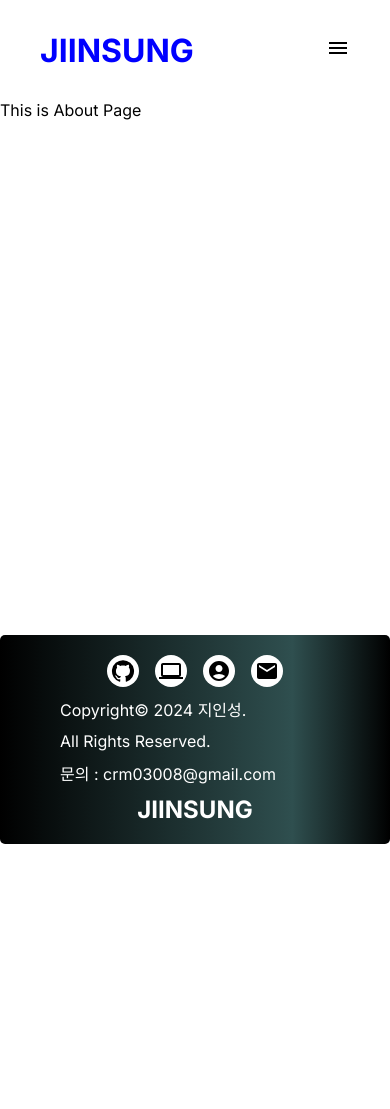
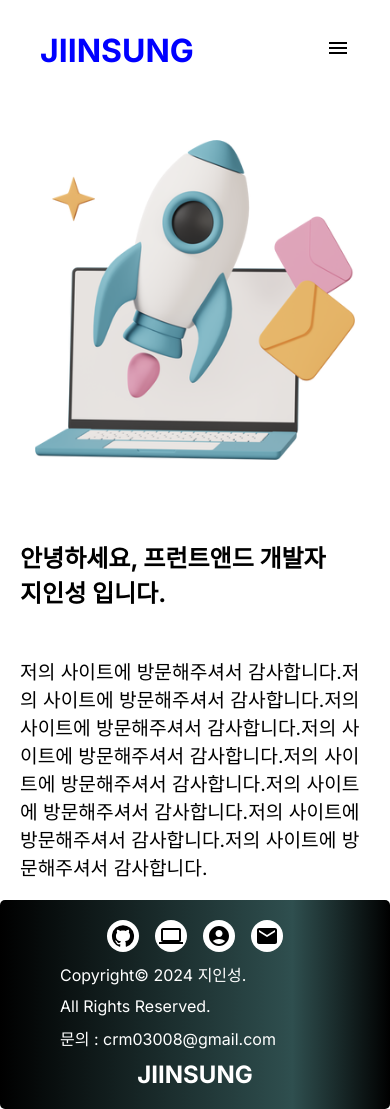
Before and after one commit to JIINSUNG/Portfolio_Next, a Next.js app: page /about in a window 390 px wide. Before the commit the page ends 844 px from the top, so only its background shows below. Built offline with nearby package versions, Linux system fonts and the light colour scheme.

Commit message:
feat: about 페이지 작업
- about 페이지 스타일 작업
- 모바일 햄버거 메뉴 클릭시 뒷 요소들이 표시되던 버그 수정

```diff
--- a/package.json
+++ b/package.json
@@ -1,6 +1,6 @@
 {
   "name": "portfolio",
-  "version": "0.1.0",
+  "version": "0.2.1",
   "private": true,
   "scripts": {
     "dev": "next dev",
--- a/src/app/about/page.tsx
+++ b/src/app/about/page.tsx
@@ -1,5 +1,7 @@
+import { AboutSection } from "@/pages-flat/about";
+
 const Page = () => {
-  return <>This is About Page</>;
+  return <AboutSection />;
 };
 
 export default Page;
--- a/src/entities/contactForm/ContactForm.module.css
+++ b/src/entities/contactForm/ContactForm.module.css
@@ -48,4 +48,5 @@
   font-size: 1.5rem;
   border-radius: 10px;
   border-style: none;
+  cursor: pointer;
 }
--- a/src/entities/mobileMenu/MobileMenu.module.css
+++ b/src/entities/mobileMenu/MobileMenu.module.css
@@ -19,7 +19,8 @@
 }
 
 .menu {
-  position: absolute;
+  position: fixed;
+  z-index: 1;
   background: linear-gradient(to bottom, blue, #4b89dc, blue);
   min-width: 360px;
   width: 100%;
--- a/src/entities/mobileMenu/MobileMenu.tsx
+++ b/src/entities/mobileMenu/MobileMenu.tsx
@@ -13,7 +13,6 @@ const MobileMenu = () => {
     <div
       ref={menuRef}
       className={context.menuOpen ? styles.menu : styles.disappear}
-      onClick={() => context.setMenuOpen((prev: boolean) => !prev)}
     >
       <nav className={styles.nav}>
         <Link href="/about" className={styles.link}>
--- /dev/null
+++ b/src/pages-flat/about/AboutSection.module.css
@@ -0,0 +1,166 @@
+@keyframes appear {
+  0% {
+    opacity: 0;
+    transform: translateX(-1000px);
+  }
+
+  100% {
+    opacity: 1;
+    transform: translateX(0);
+  }
+}
+
+@keyframes mobileappear {
+  0% {
+    opacity: 0;
+  }
+
+  100% {
+    opacity: 1;
+  }
+}
+
+@keyframes appearleft {
+  0% {
+    opacity: 0;
+    transform: translateX(-1000px);
+  }
+
+  100% {
+    opacity: 1;
+    transform: translateX(0);
+  }
+}
+
+@keyframes appearright {
+  0% {
+    opacity: 0;
+    transform: translateX(1000px);
+  }
+
+  100% {
+    opacity: 1;
+    transform: translateX(0);
+  }
+}
+.section {
+  display: flex;
+  flex-direction: column;
+  flex: 1;
+  min-height: 1000px;
+  padding: 5% 5%;
+}
+
+.hero {
+  display: flex;
+  flex-direction: row;
+  flex: 1;
+}
+
+.about {
+  display: flex;
+  flex: 1;
+  flex-direction: column;
+  align-items: center;
+  justify-content: center;
+  animation: appearleft 1.5s ease-in-out;
+}
+
+.content {
+  display: flex;
+  flex-direction: column;
+  gap: 3rem;
+  padding: 0 20px;
+}
+
+.content h1 {
+  font-size: 3rem;
+  white-space: nowrap;
+}
+
+.content p {
+  font-size: 1.5rem;
+}
+
+.profile {
+  display: flex;
+  flex: 1;
+  position: relative;
+  animation: appearright 1.5s ease-in-out;
+}
+
+.imageSection {
+  display: flex;
+  align-items: center;
+  justify-content: center;
+  width: 100%;
+  height: 100%;
+}
+
+.imageSection img {
+  width: 500px;
+  height: 500px;
+}
+
+@media (min-width: 1000px) and (max-width: 1600px) {
+  .section {
+    padding: 0;
+    min-height: 800px;
+  }
+
+  .content h1 {
+    font-size: 2rem;
+  }
+
+  .imageSection img {
+    width: 400px;
+    height: 400px;
+  }
+}
+
+@media (max-width: 1000px) {
+  .section {
+    padding: 0;
+    min-height: 800px;
+  }
+
+  .about {
+    position: relative;
+    justify-content: flex-start;
+    max-height: 450px;
+    animation: mobileappear 1.5s ease-in-out;
+  }
+
+  .hero {
+    flex-direction: column-reverse;
+  }
+
+  .content {
+    margin-top: 10%;
+    position: absolute;
+  }
+
+  .content h1 {
+    font-size: 1.5rem;
+  }
+
+  .profile {
+    display: flex;
+    animation: mobileappear 1.5s ease-in-out;
+  }
+
+  .imageSection {
+    position: absolute;
+    object-fit: fill;
+    padding: 10%;
+  }
+
+  .imageSection img {
+    width: 320px;
+    height: 320px;
+  }
+
+  .content p {
+    font-size: 1.2rem;
+  }
+}
--- /dev/null
+++ b/src/pages-flat/about/AboutSection.tsx
@@ -0,0 +1,34 @@
+import React from "react";
+import styles from "./AboutSection.module.css";
+import { email } from "@/shared/assets";
+import Image from "next/image";
+
+export default function AboutSection() {
+  return (
+    <section className={styles.section}>
+      <div className={styles.hero}>
+        <div className={styles.about}>
+          <div className={styles.content}>
+            <h1>
+              안녕하세요, 프런트앤드 개발자 <br />
+              지인성 입니다.
+            </h1>
+            <p>
+              저의 사이트에 방문해주셔서 감사합니다.저의 사이트에 방문해주셔서
+              감사합니다.저의 사이트에 방문해주셔서 감사합니다.저의 사이트에
+              방문해주셔서 감사합니다.저의 사이트에 방문해주셔서 감사합니다.저의
+              사이트에 방문해주셔서 감사합니다.저의 사이트에 방문해주셔서
+              감사합니다.저의 사이트에 방문해주셔서 감사합니다.
+            </p>
+          </div>
+        </div>
+        <div className={styles.profile}>
+          {/* image section */}
+          <div className={styles.imageSection}>
+            <Image src={email} alt="profile" />
+          </div>
+        </div>
+      </div>
+    </section>
+  );
+}
--- /dev/null
+++ b/src/pages-flat/about/index.ts
@@ -0,0 +1 @@
+export { default as AboutSection } from "./AboutSection";
--- a/src/pages-flat/contact/ContactSection.module.css
+++ b/src/pages-flat/contact/ContactSection.module.css
@@ -4,7 +4,6 @@
   }
   50% {
     transform: translateY(-100px) rotate(15deg);
-
   }
   100% {
     transform: translateY(0) rotate(0deg);
@@ -14,35 +13,35 @@
 .section {
   display: flex;
   flex-direction: column;
-    flex : 1;
-    justify-content : center;
-    align-items : center;
-    padding : 5% 5%;
+  flex: 1;
+  justify-content: center;
+  align-items: center;
+  padding: 5% 5%;
 }
 
 .header {
-    display : flex;
+  display: flex;
   flex-direction: column;
-    text-align : center;
-    margin-bottom : 2rem;
+  text-align: center;
+  margin: 1rem;
 }
 
 .header h1 {
-    font-size : 3rem;
-    margin : 2rem 0;
+  font-size: 3rem;
+  margin: 1rem 0;
 }
 
 .header p {
   font-size: 1.5rem;
-    color : grey;
+  color: grey;
 }
 
 .content {
   display: flex;
-    width : 100%;
-    justify-content : center;
+  width: 100%;
+  justify-content: center;
   flex-direction: row;
-    gap : 2rem;
+  gap: 2rem;
 }
 
 .imageSection {
@@ -50,9 +49,9 @@
   position: relative;
   justify-content: center;
   align-items: center;
-    min-width: 300px;
+  min-width: 350px;
   aspect-ratio: 1;
-    flex : 1;
+  flex: 1;
 }
 
 .imageSection img {
@@ -66,16 +65,12 @@
   flex: 2;
 }
 
-
-
-@media (max-width : 767px)
-{
+@media (max-width: 767px) {
   .imageSection {
     display: none;
   }
   .header p {
     font-size: 1rem;
-        color : grey;
+    color: grey;
   }
-
 }
--- a/src/widgets/Header/Header.module.css
+++ b/src/widgets/Header/Header.module.css
@@ -1,5 +1,6 @@
 .header {
   display: flex;
+  z-index: 2;
   width: 100%;
   height: 100px;
   align-items: center;
```
Also changed, not shown: src/pages-flat/contact/ContactSection.tsx (+3 -4 lines), src/pages-flat/stack/StackPage.module.css (+23 -32 lines), 1 other file (tests, documents, lock files or other folders). Lines whose indentation alone changed are shown as unchanged.
